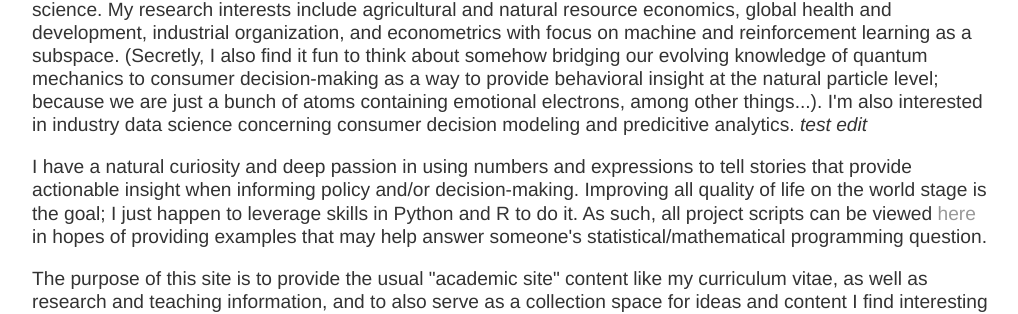
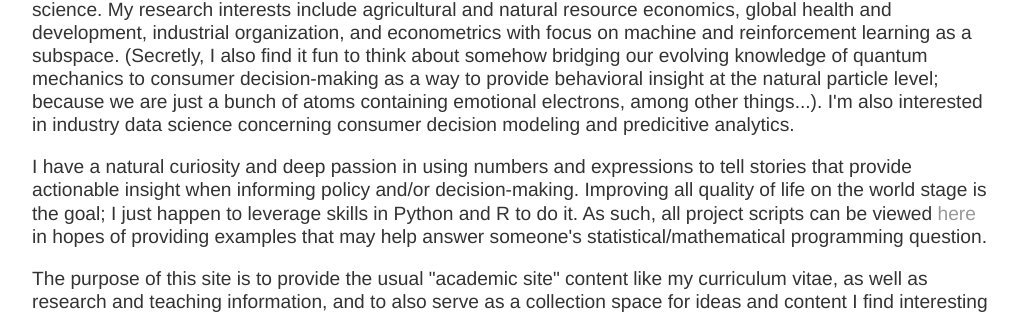
Before and after one commit to AJKappes/AJKappes.github.io, a Jekyll site: the page index.html, which Jekyll copies as it is, in a window 1280 px wide. Shown: the part 211-525 px from the top of the page, without its empty margins (128-1146 px from the left). Built offline with Jekyll 4.4.1, drawn with Linux system fonts in a browser that asks for light colours.

Commit message:
update body content

```diff
--- a/index.html
+++ b/index.html
@@ -20,7 +20,7 @@
 		<div class="blurb">
 
 	<h2>Hello and Welcome!</h2>
-		<p>My name is Alex Kappes and I'm currently a 3<sup>rd</sup> year Ph.D. student in the School of Economic Sciences at Washington State University. I work at the intersection of producer and consumer theory, statistics, and data science. My research interests include agricultural and natural resource economics, global health and development, industrial organization, and econometrics with focus on machine and reinforcement learning as a subspace. (Secretly, I also find it fun to think about somehow bridging our evolving knowledge of quantum mechanics to consumer decision-making as a way to provide behavioral insight at the natural particle level; because we are just a bunch of atoms containing emotional electrons, among other things...). I'm also interested in industry data science concerning consumer decision modeling and predicitive analytics. <em>test edit</em></p>
+		<p>My name is Alex Kappes and I'm currently a 3<sup>rd</sup> year Ph.D. student in the School of Economic Sciences at Washington State University. I work at the intersection of producer and consumer theory, statistics, and data science. My research interests include agricultural and natural resource economics, global health and development, industrial organization, and econometrics with focus on machine and reinforcement learning as a subspace. (Secretly, I also find it fun to think about somehow bridging our evolving knowledge of quantum mechanics to consumer decision-making as a way to provide behavioral insight at the natural particle level; because we are just a bunch of atoms containing emotional electrons, among other things...). I'm also interested in industry data science concerning consumer decision modeling and predicitive analytics.</p>
 
 		<p>I have a natural curiosity and deep passion in using numbers and expressions to tell stories that provide actionable insight when informing policy and/or decision-making. Improving all quality of life on the world stage is the goal; I just happen to leverage skills in Python and R to do it. As such, all project scripts can be viewed <a href="https://github.com/AJKappes">here</a> in hopes of providing examples that may help answer someone's statistical/mathematical programming question.</p>
 
```
